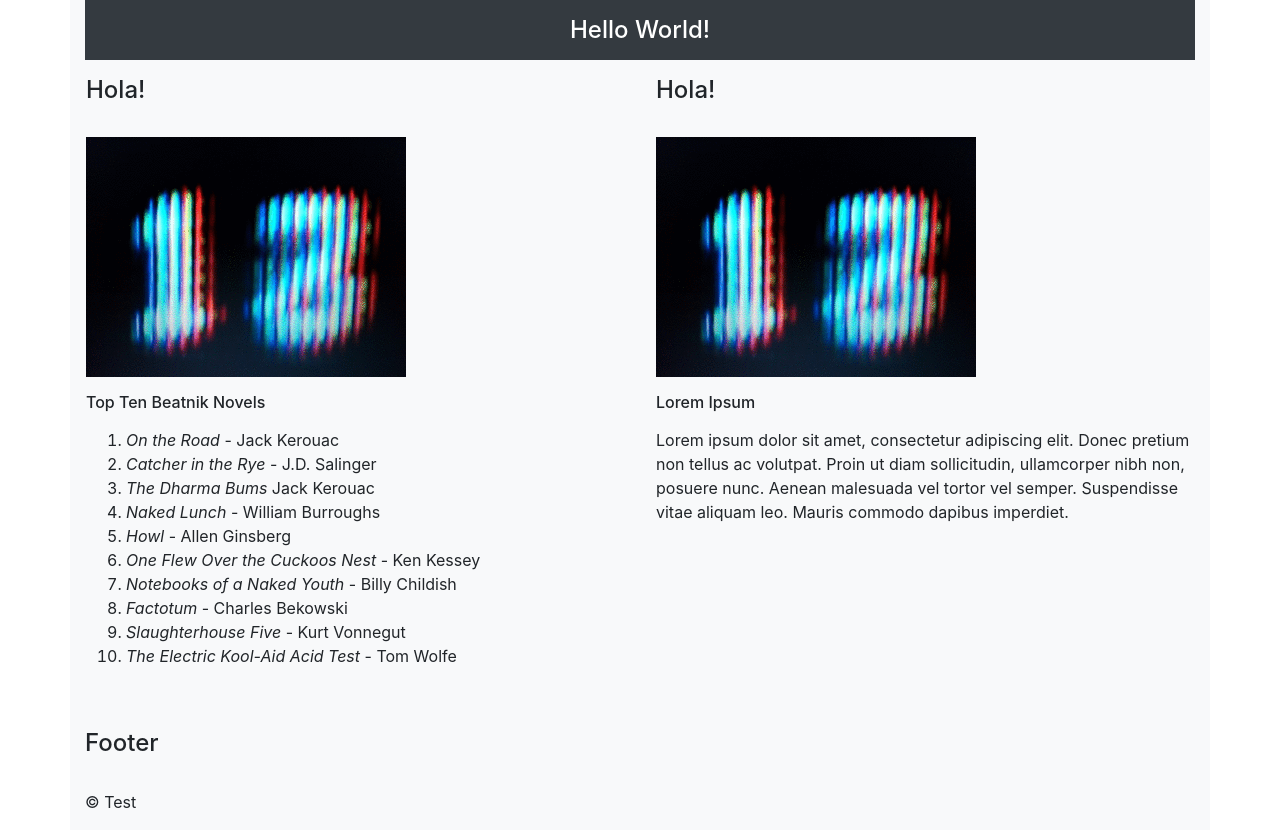
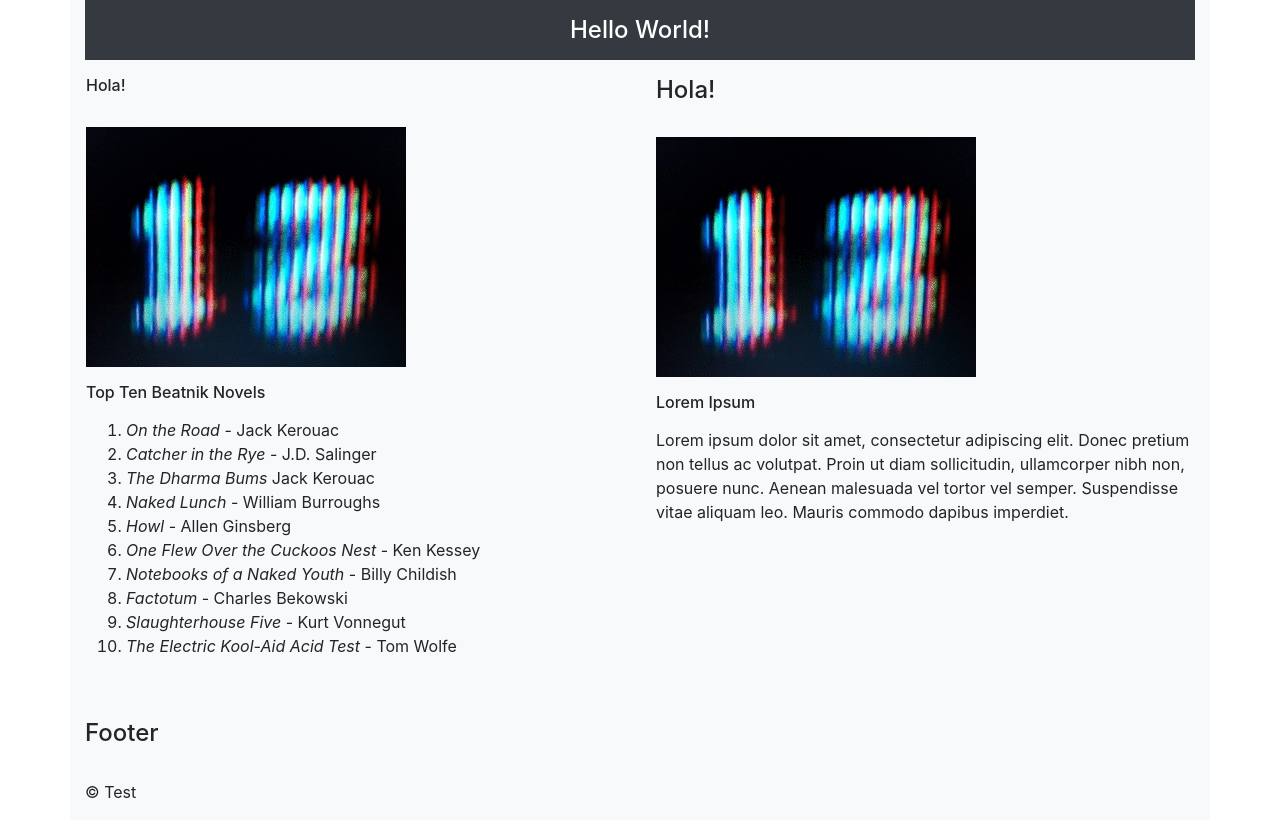
Before and after one commit to adrizos/Bootstrap4_HelloWorld, a plain HTML site: page index.html in a window 1280 px wide. Drawn offline with nearby package versions, Linux system fonts and the light colour scheme.

Commit message:
changed hola! text to h6 type

```diff
--- a/index.html
+++ b/index.html
@@ -19,7 +19,7 @@
 
                 </div>
                 <div class="col-lg-6 col-md-6 col-sm-6 col-xs-12 p-3">
-                    <h4>Hola!</h4><br>
+                    <h6>Hola!</h6><br>
                     <img src="./images/numbers.gif" class = "img-fluid"><br>
                     <p><h6>Top Ten Beatnik Novels</h6></p>
                     <p>
```
